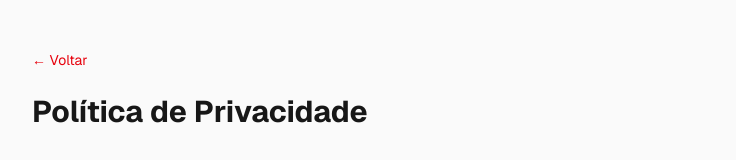
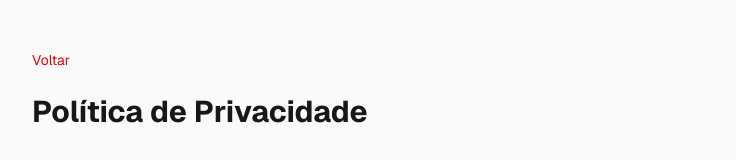
Before and after one commit to thallysbrasil04-ai/barberaapp, a Next.js app: page /privacidade in a window 1280 px wide. Shown: the top 160 px of the page, without its empty margins (240-976 px from the left). Built offline with nearby package versions, Linux system fonts and the light colour scheme.

Commit message:
Fix privacy page HTML entity

```diff
--- a/src/app/privacidade/page.tsx
+++ b/src/app/privacidade/page.tsx
@@ -4,7 +4,7 @@ export default function PrivacyPage() {
   return (
     <div className="min-h-screen bg-neutral-50">
       <div className="max-w-3xl mx-auto px-4 py-12">
-        <Link href="/" className="text-red-600 hover:underline text-sm mb-6 inline-block">&larr; Voltar</Link>
+        <Link href="/" className="text-red-600 hover:underline text-sm mb-6 inline-block">Voltar</Link>
         <h1 className="text-3xl font-bold mb-8">Política de Privacidade</h1>
 
         <div className="space-y-6 text-neutral-700">
```
